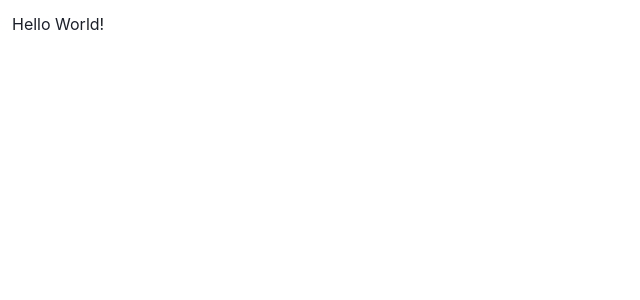
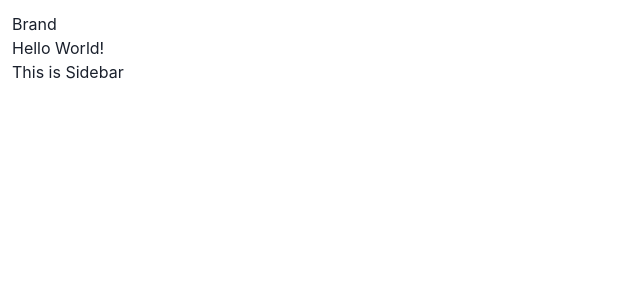
Before and after one commit to dendense/indie-showcase, a Next.js app: page / in a window 1280 px wide. Shown: the top 300 px of the page, without its empty margins (0-640 px from the left). Built offline with nearby package versions, Linux system fonts and the light colour scheme.

Commit message:
Adding Documentation

```diff
--- a/components/Layout.js
+++ b/components/Layout.js
@@ -3,11 +3,17 @@ import { NextSeo } from "next-seo";
 import { Box } from "@chakra-ui/react";
 import PropTypes from "prop-types";
 
+// Importing Local Components
+import Nav from "./Nav";
+import Sidebar from "./Sidebar";
+
 const Layout = ({ children, title, description }) => (
   <Box w="100%" padding={3}>
     <NextSeo title={title} description={description} />
+    <Nav />
     {/* Every components will be rendered inside this scope */}
     {children}
+    <Sidebar />
   </Box>
 );
 
--- a/pages/index.js
+++ b/pages/index.js
@@ -1,5 +1,6 @@
 import * as React from "react";
 
+// Importing Local Components
 import Layout from "../components/Layout";
 
 export default function Index() {
```
